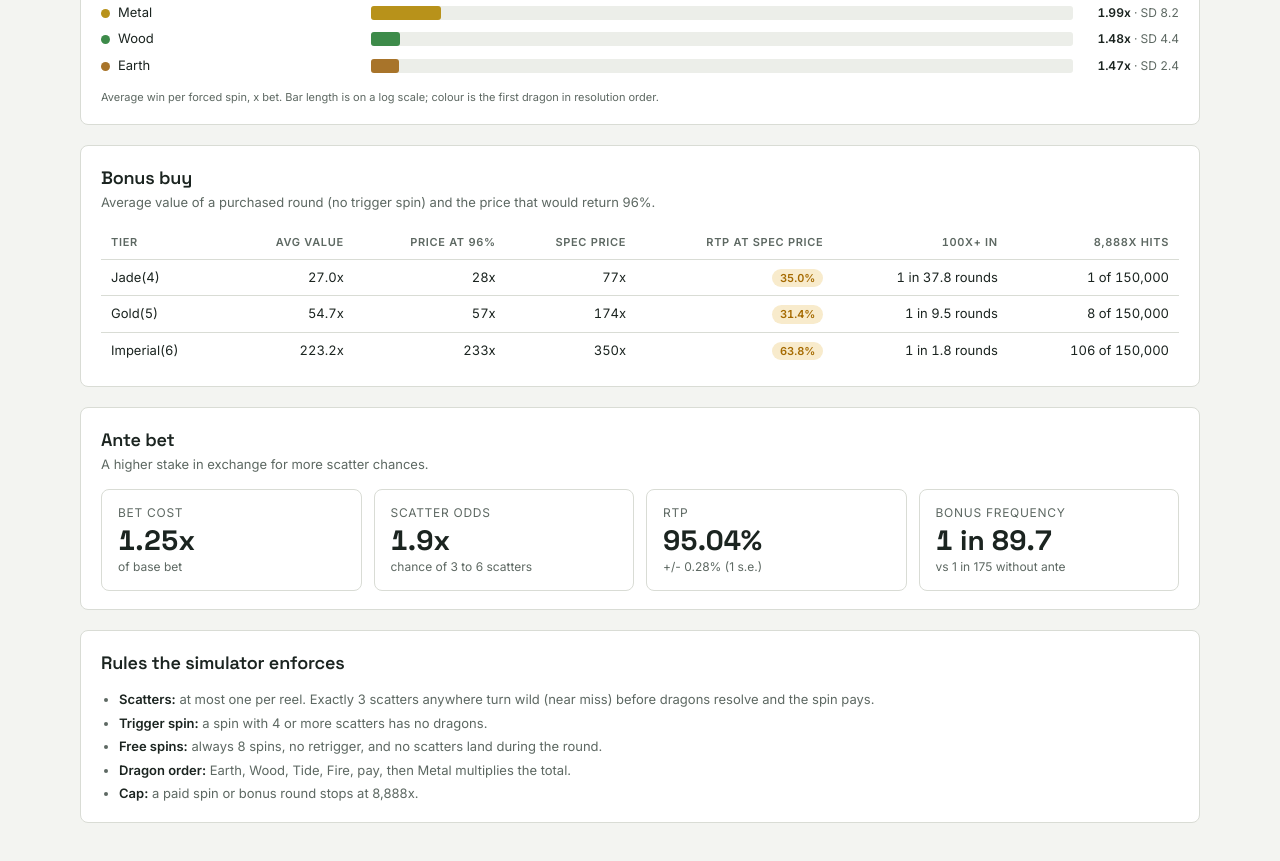
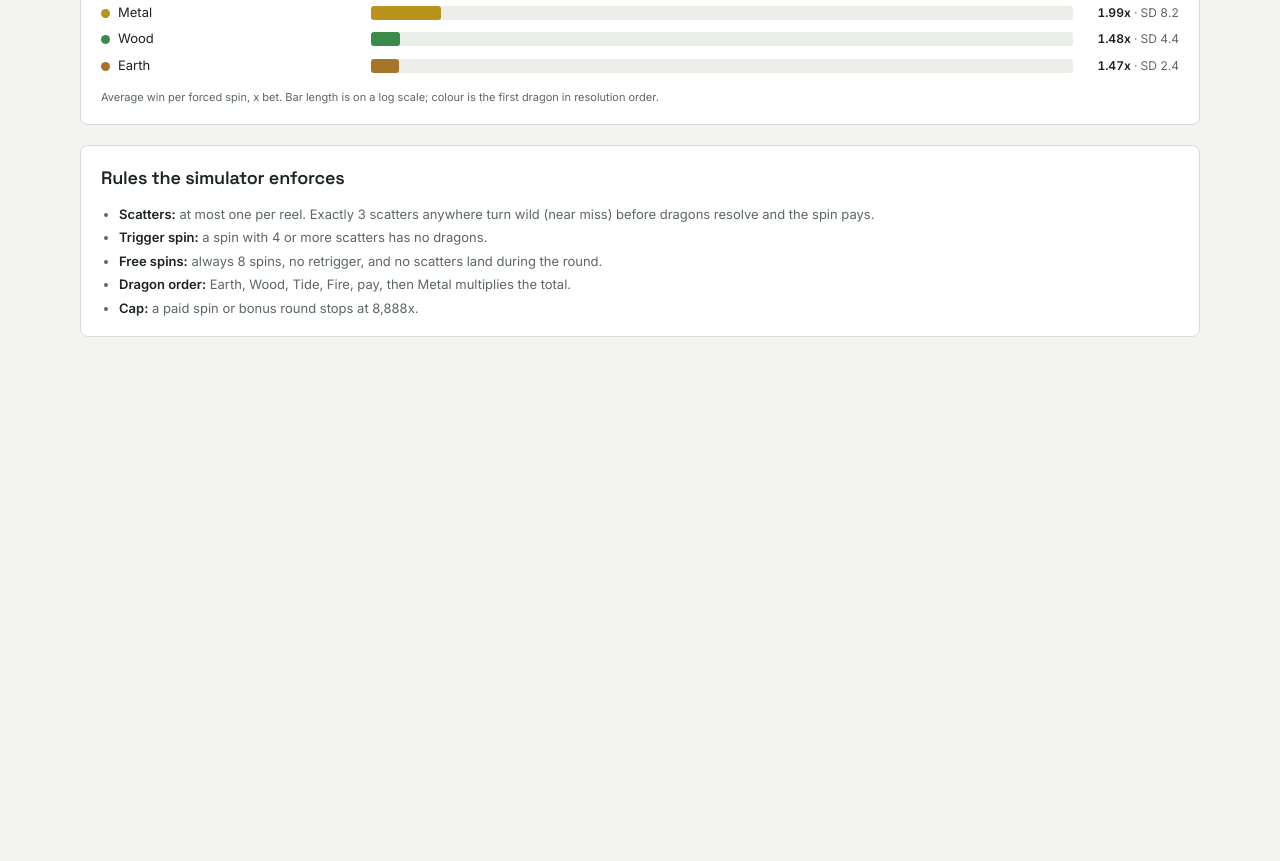
Before and after one commit to BijianWuHungryBearGaming/5-dragons-furry-math, a plain HTML site: page index.html in a window 1280 px wide. Shown: the part 2630-3491 px from the top of the page. After the commit the page ends 3015 px from the top, so only its background shows below. Drawn offline with Linux system fonts and the light colour scheme.

Commit message:
chore: updates

```diff
--- a/index.html
+++ b/index.html
@@ -165,15 +165,7 @@ button:focus-visible{outline:2px solid var(--accent);outline-offset:-2px}
     <p class="axis" id="comboAxis"></p>
   </section>
 
-  <section>
-    <header><h2>Bonus buy</h2><p class="sub">Average value of a purchased round (no trigger spin) and the price that would return 96%.</p></header>
-    <div class="tw"><table id="buy"></table></div>
-  </section>
 
-  <section>
-    <header><h2>Ante bet</h2><p class="sub">A higher stake in exchange for more scatter chances.</p></header>
-    <div class="kpis" id="ante" style="grid-template-columns:repeat(4,minmax(0,1fr))"></div>
-  </section>
 
   <section>
     <header><h2>Rules the simulator enforces</h2></header>
```
